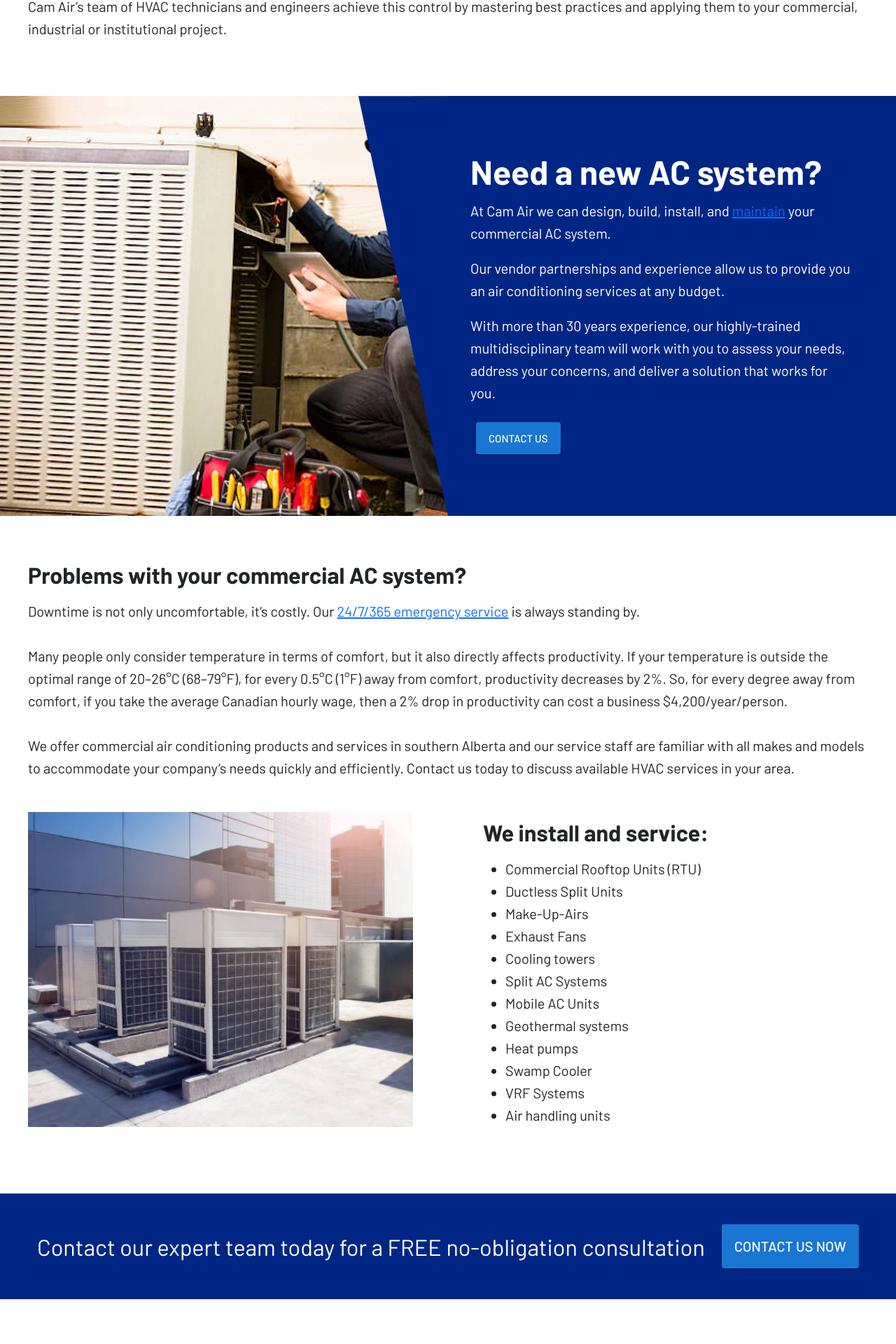
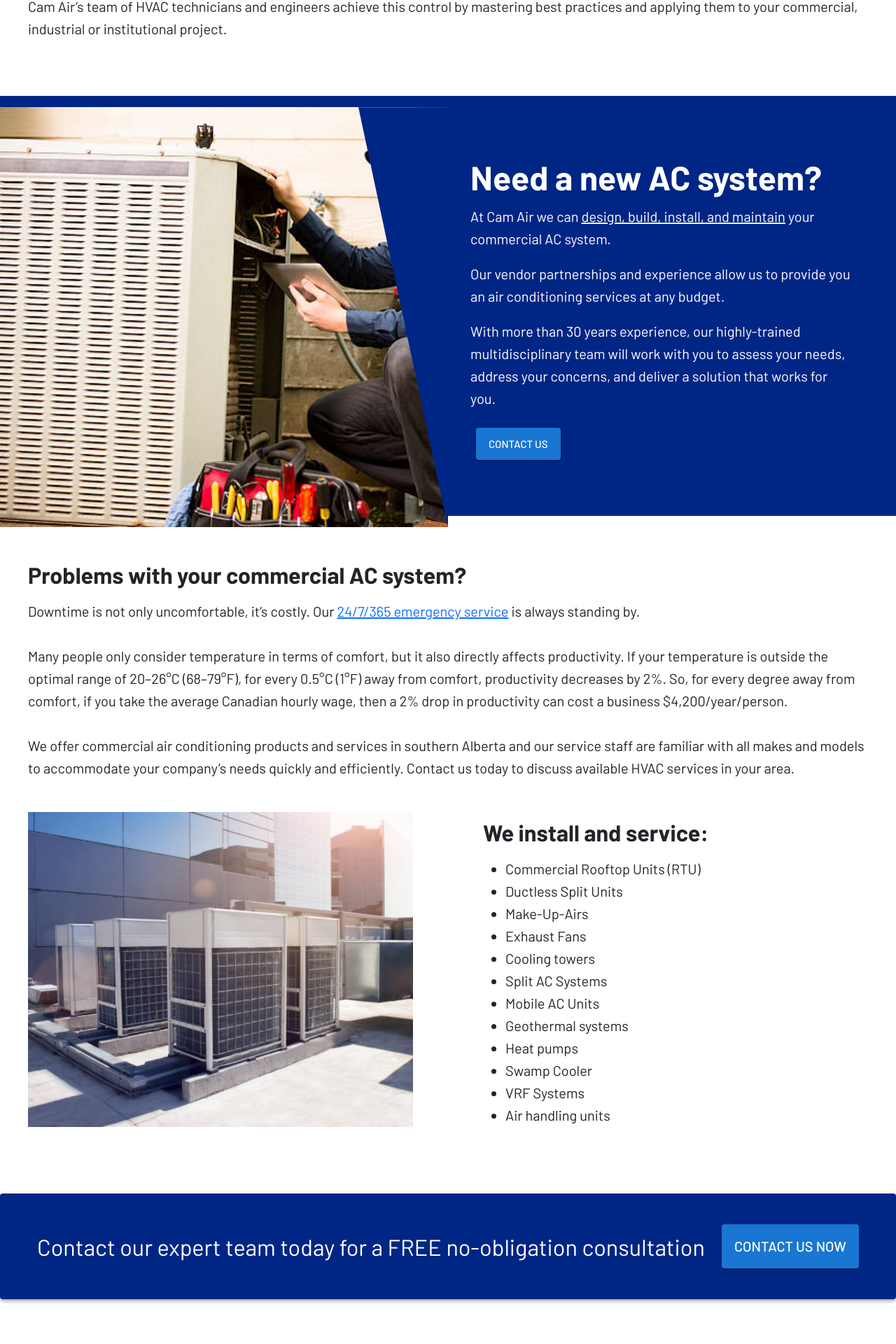
Before and after one commit to Jbridges1119/cam-air, a React (Create React App) app: page /airconditioning in a window 1280 px wide. Shown: the part 1675-3595 px from the top of the page at 70% size. Built offline with nearby package versions, Linux system fonts and the light colour scheme.

Commit message:
Fix banner layout

```diff
--- a/src/Pages/01_LandingPage/components/LandingBanner.tsx
+++ b/src/Pages/01_LandingPage/components/LandingBanner.tsx
@@ -22,6 +22,7 @@
   backgroundPosition: "center",
   display: "flex",
   justifyContent: "flex-end",
+  mt:2
 };
 
 const backgroundBoxSX = {
--- a/src/Pages/02_About/components/AboutBanner.tsx
+++ b/src/Pages/02_About/components/AboutBanner.tsx
@@ -20,6 +20,7 @@
   backgroundPosition: "center",
   display: "flex",
   justifyContent: "flex-end",
+  mt:2
 };
 const pictureAngleSX = {
   clipPath: `polygon(0 0, 100% 0%, 100% 100%, 100% 100%)`,
--- a/src/Pages/03_AirConditioning/components/ACBanner.tsx
+++ b/src/Pages/03_AirConditioning/components/ACBanner.tsx
@@ -22,6 +22,7 @@
   backgroundPosition: "top-right",
   display: "flex",
   justifyContent: "flex-end",
+  mt:2
 };
 
 const pictureAngleSX = {
@@ -84,8 +85,8 @@
                 Need a new AC system?
               </Typography>
               <LightText variant="h6">
-                At Cam Air we can design, build, install, and{" "}
-                <Link to={"/about"}>maintain</Link> your commercial AC system.
+                At Cam Air we can <Link style={{color:'white'}}to={"/services"}>design, build, install, and
+                maintain</Link> your commercial AC system.
               </LightText>
               <LightText variant="h6">
                 Our vendor partnerships and experience allow us to provide you
--- a/src/Pages/04_Refrigeration/components/RefBanner.tsx
+++ b/src/Pages/04_Refrigeration/components/RefBanner.tsx
@@ -22,6 +22,7 @@
   backgroundPosition: "center",
   display: "flex",
   justifyContent: "flex-end",
+  mt:2
 };
 
 const pictureAngleSX = {
@@ -89,7 +90,7 @@
                 knowledge, experience and expertise to do it right.
               </LightText>
               <LightText variant="h6">
-                For <Link to={"/about"}>over 30 years</Link> we’ve taken pride
+                For <Link style={{color:'white'}} to={"/about"}>over 30 years</Link> we’ve taken pride
                 in creating systems that are cost-effective, energy efficient,
                 durable and serviceable.
               </LightText>
--- a/src/Pages/05_Heating/components/HeatingBanner.tsx
+++ b/src/Pages/05_Heating/components/HeatingBanner.tsx
@@ -22,6 +22,7 @@
   backgroundPosition: "center",
   display: "flex",
   justifyContent: "flex-end",
+  mt:2
 };
 
 const pictureAngleSX = {
@@ -90,7 +91,7 @@
                 repairs are needed for any of your home comfort systems.
               </LightText>
               <LightText variant="h6">
-                For <Link to={"/about"}>over 30 years</Link> we’ve taken pride
+                For <Link style={{color:'white'}} to={"/about"}>over 30 years</Link> we’ve taken pride
                 in creating systems that are cost-effective, energy efficient,
                 durable and serviceable.
               </LightText>
--- a/src/Pages/06_Services/components/ServicesBanner.tsx
+++ b/src/Pages/06_Services/components/ServicesBanner.tsx
@@ -22,6 +22,7 @@
   backgroundPosition: "center",
   display: "flex",
   justifyContent: "flex-end",
+  mt:2
 };
 
 const pictureAngleSX = {
--- a/src/Pages/08_Footer/components/FooterBanner.tsx
+++ b/src/Pages/08_Footer/components/FooterBanner.tsx
@@ -1,6 +1,6 @@
 import React from "react";
 //MUI
-import { Box, Button, Typography } from "@mui/material";
+import { Box, Button, Paper, Typography } from "@mui/material";
 import { Link } from "react-router-dom";
 import theme from "../../../Styles/theme";
 
@@ -36,7 +36,7 @@
 };
 const Banner = () => {
   return (
-    <Box sx={outerBoxSX}>
+    <Paper elevation={4} sx={outerBoxSX}>
       <Box sx={frameBoxSX}>
         <Typography variant="h4" sx={textSX}>
           Contact our expert team today for a FREE no-obligation consultation
@@ -47,7 +47,7 @@
           </Button>
         </Link>
       </Box>
-    </Box>
+    </Paper>
   );
 };
 
```
